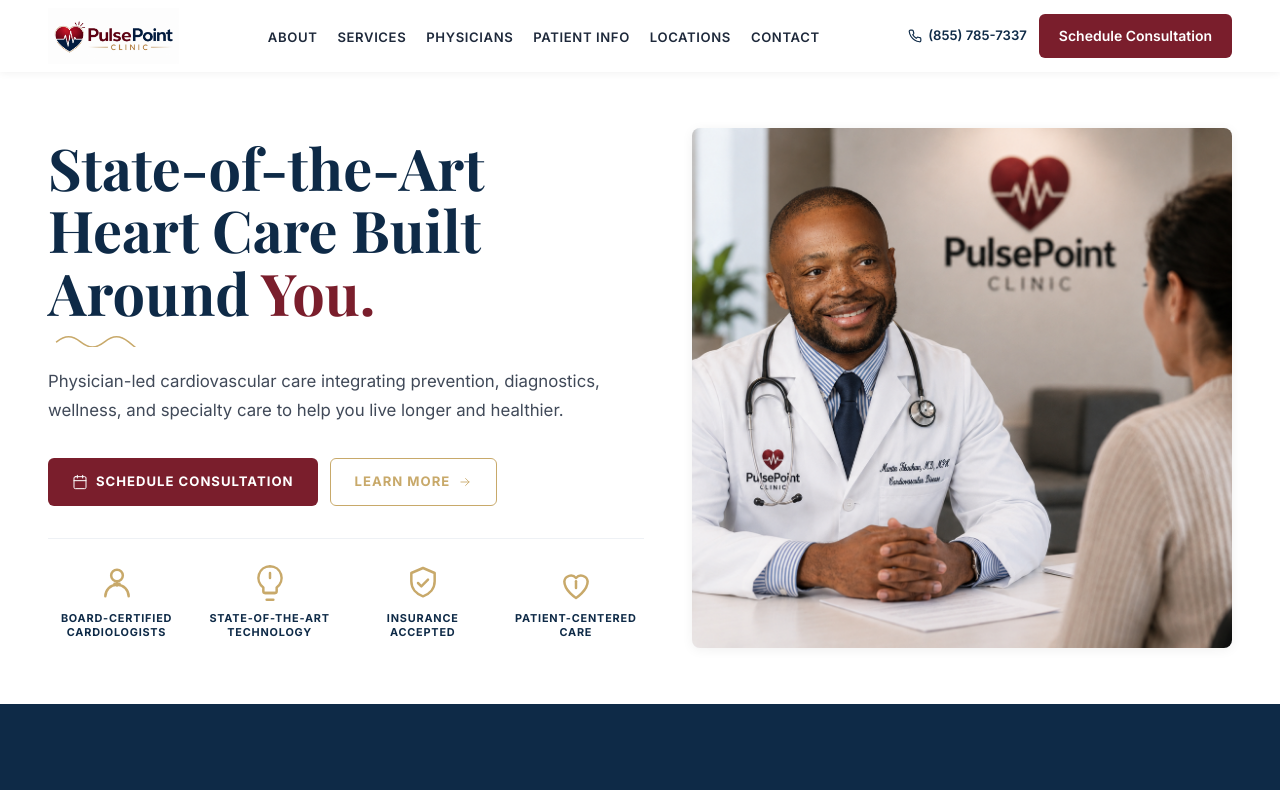
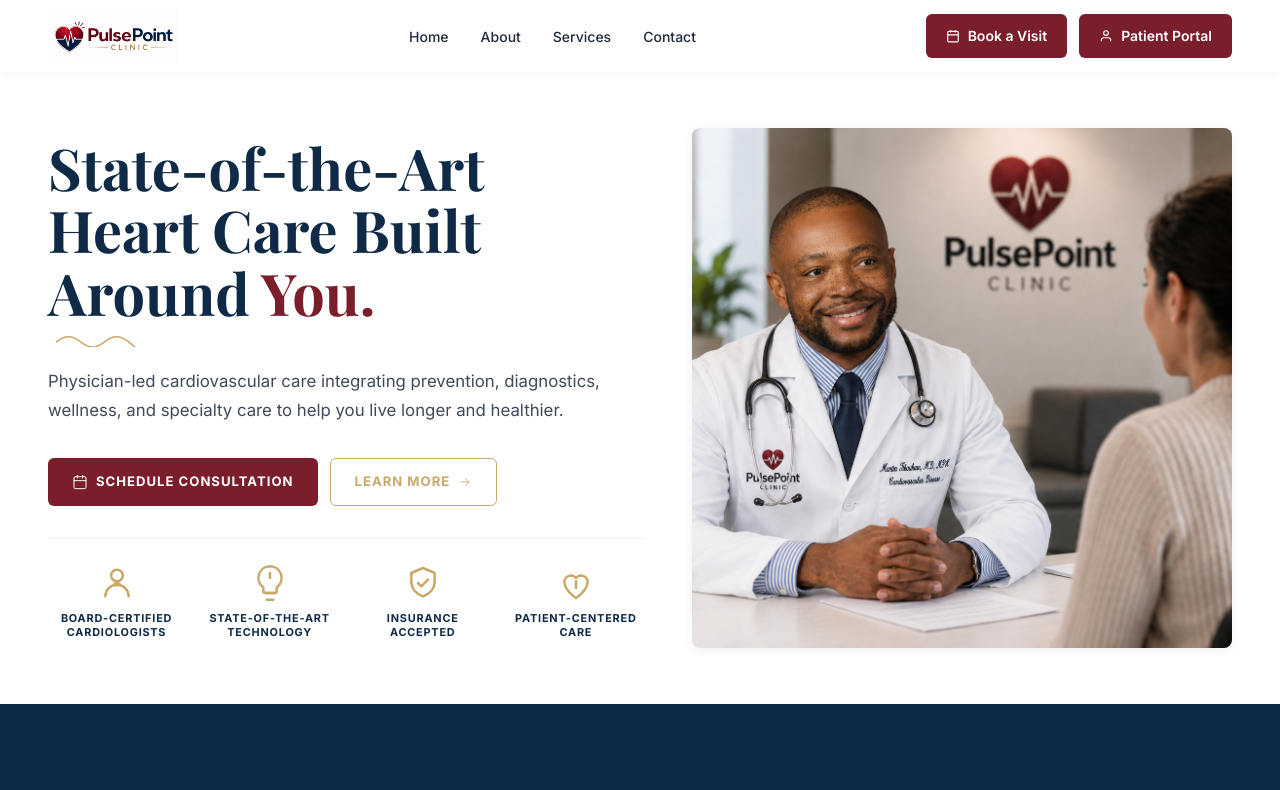
Before and after one commit to jabbeycodes/pulsepointheart.com, a Next.js app: page / in a window 1280 px wide. Shown: the top 790 px of the page. Built offline with nearby package versions, Linux system fonts and the light colour scheme; a web font is replaced by a local one.

Commit message:
Restore original top navigation and mobile booking CTA.
Bring back Home/About/Services/Contact links with Book a Visit and Patient Portal buttons to match the pre-homepage header.

Co-authored-by: Cursor <cursoragent@cursor.com>

```diff
--- a/components/Navbar.tsx
+++ b/components/Navbar.tsx
@@ -2,24 +2,45 @@
 
 import { useState } from 'react'
 import Link from 'next/link'
-import { CLINIC } from '@/lib/seo'
 
 const NAV_LINKS = [
+  { href: '/', label: 'Home' },
   { href: '/about', label: 'About' },
   { href: '/services', label: 'Services' },
-  { href: '/about#physicians', label: 'Physicians' },
-  { href: '/patient-info', label: 'Patient Info' },
-  { href: '/contact', label: 'Locations' },
   { href: '/contact', label: 'Contact' },
 ]
 
 const CTA_BUTTON_CLASS =
-  'min-h-[44px] items-center justify-center gap-2 rounded-md bg-wine px-4 py-2.5 text-[.82rem] font-semibold text-white transition-colors hover:bg-wine-light sm:px-5 sm:text-sm'
+  'min-h-[44px] items-center justify-center gap-2 rounded-md bg-wine px-5 py-3 text-sm font-semibold text-white transition-colors hover:bg-wine-light'
 
-function PhoneIcon() {
+function CalendarIcon() {
   return (
-    <svg width="14" height="14" viewBox="0 0 24 24" fill="none" stroke="currentColor" strokeWidth="2">
-      <path d="M22 16.92v3a2 2 0 0 1-2.18 2 19.79 19.79 0 0 1-8.63-3.07 19.5 19.5 0 0 1-6-6 19.79 19.79 0 0 1-3.07-8.67A2 2 0 0 1 4.11 2h3a2 2 0 0 1 2 1.72c.127.96.361 1.903.7 2.81a2 2 0 0 1-.45 2.11L8.09 9.91a16 16 0 0 0 6 6l1.27-1.27a2 2 0 0 1 2.11-.45c.907.339 1.85.573 2.81.7A2 2 0 0 1 22 16.92z" />
+    <svg
+      width="14"
+      height="14"
+      viewBox="0 0 24 24"
+      fill="none"
+      stroke="currentColor"
+      strokeWidth="2"
+    >
+      <rect x="3" y="4" width="18" height="18" rx="2" />
+      <path d="M16 2v4M8 2v4M3 10h18" />
+    </svg>
+  )
+}
+
+function UserIcon() {
+  return (
+    <svg
+      width="14"
+      height="14"
+      viewBox="0 0 24 24"
+      fill="none"
+      stroke="currentColor"
+      strokeWidth="2"
+    >
+      <path d="M20 21v-2a4 4 0 0 0-4-4H8a4 4 0 0 0-4 4v2" />
+      <circle cx="12" cy="7" r="4" />
     </svg>
   )
 }
@@ -31,7 +52,11 @@ export default function Navbar() {
   return (
     <>
       <nav className="sticky top-0 z-[100] flex h-16 items-center justify-between bg-white px-5 shadow-navBar lg:h-[72px] lg:px-12">
-        <Link href="/" aria-label="PulsePoint Clinic home" className="flex items-center">
+        <Link
+          href="/"
+          aria-label="PulsePoint Clinic home"
+          className="flex items-center"
+        >
           <img
             src="/assets/logo.png"
             alt="PulsePoint Clinic"
@@ -39,12 +64,12 @@ export default function Navbar() {
           />
         </Link>
 
-        <ul className="hidden gap-5 lg:flex">
+        <ul className="hidden gap-8 lg:flex">
           {NAV_LINKS.map((link) => (
             <li key={link.label}>
               <Link
                 href={link.href}
-                className="text-[.78rem] font-semibold uppercase tracking-[.5px] text-charcoal transition-colors hover:text-wine xl:text-[.82rem] xl:tracking-[.6px]"
+                className="text-sm font-medium text-charcoal transition-colors hover:text-wine"
               >
                 {link.label}
               </Link>
@@ -52,33 +77,23 @@ export default function Navbar() {
           ))}
         </ul>
 
-        <div className="hidden items-center gap-2 lg:flex xl:gap-3">
-          <a
-            href="tel:18557857337"
-            className="hidden items-center gap-1.5 text-[.78rem] font-semibold text-navy hover:text-wine xl:inline-flex xl:text-[.82rem]"
-          >
-            <PhoneIcon />
-            {CLINIC.phoneDisplay}
-          </a>
+        <div className="hidden items-center gap-3 lg:flex">
           <Link href="/book" className={`inline-flex ${CTA_BUTTON_CLASS}`}>
-            Schedule Consultation
+            <CalendarIcon />
+            Book a Visit
+          </Link>
+          <Link href="/patient-info" className={`inline-flex ${CTA_BUTTON_CLASS}`}>
+            <UserIcon />
+            Patient Portal
           </Link>
         </div>
 
-        <div className="flex items-center gap-2 lg:hidden">
-          <a
-            href="tel:18557857337"
-            aria-label={`Call ${CLINIC.phoneDisplay}`}
-            className="inline-flex min-h-[44px] min-w-[44px] items-center justify-center rounded-md bg-wine/10 text-wine"
-          >
-            <PhoneIcon />
-          </a>
         <button
           type="button"
           aria-label="Toggle menu"
           aria-expanded={open}
           onClick={() => setOpen((v) => !v)}
-            className="flex h-10 w-10 flex-col items-center justify-center gap-[5px] rounded-md"
+          className="flex h-10 w-10 flex-col items-center justify-center gap-[5px] rounded-md lg:hidden"
         >
           <span
             className={`block h-0.5 w-[22px] rounded bg-charcoal transition-transform duration-200 ${
@@ -96,7 +111,6 @@ export default function Navbar() {
             }`}
           />
         </button>
-        </div>
       </nav>
 
       {open ? (
@@ -114,17 +128,22 @@ export default function Navbar() {
               </li>
             ))}
           </ul>
-          <div className="mt-4 space-y-3">
-            <a
-              href="tel:18557857337"
+          <div className="mt-4 flex gap-3">
+            <Link
+              href="/book"
               onClick={close}
-              className={`flex w-full ${CTA_BUTTON_CLASS}`}
+              className={`flex flex-1 ${CTA_BUTTON_CLASS}`}
             >
-              <PhoneIcon />
-              {CLINIC.phoneDisplay}
-            </a>
-            <Link href="/book" onClick={close} className={`flex w-full ${CTA_BUTTON_CLASS}`}>
-              Schedule Consultation
+              <CalendarIcon />
+              Book a Visit
+            </Link>
+            <Link
+              href="/patient-info"
+              onClick={close}
+              className={`flex flex-1 ${CTA_BUTTON_CLASS}`}
+            >
+              <UserIcon />
+              Patient Portal
             </Link>
           </div>
         </div>
--- a/components/StickyMobileCta.tsx
+++ b/components/StickyMobileCta.tsx
@@ -43,7 +43,7 @@ export default function StickyMobileCta() {
             <rect x="3" y="4" width="18" height="18" rx="2" />
             <path d="M16 2v4M8 2v4M3 10h18" />
           </svg>
-          Schedule Consultation
+          Book a Visit
         </Link>
       </div>
     </>
```
Lines whose indentation alone changed are shown as unchanged.
